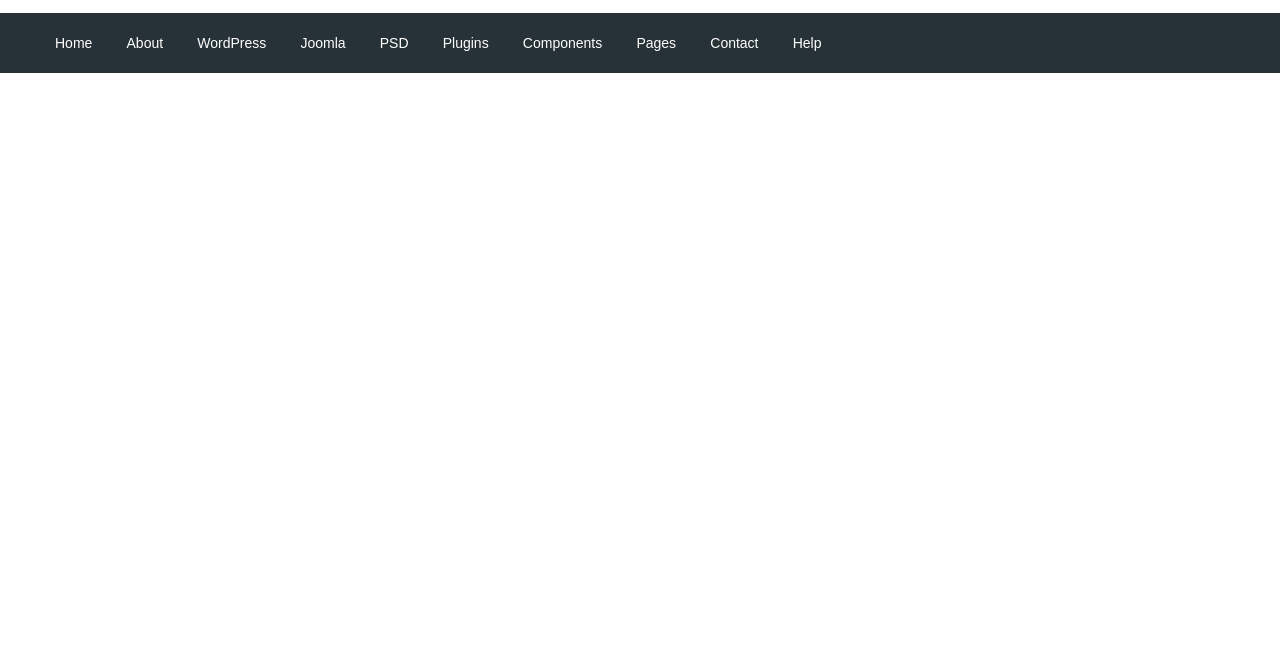
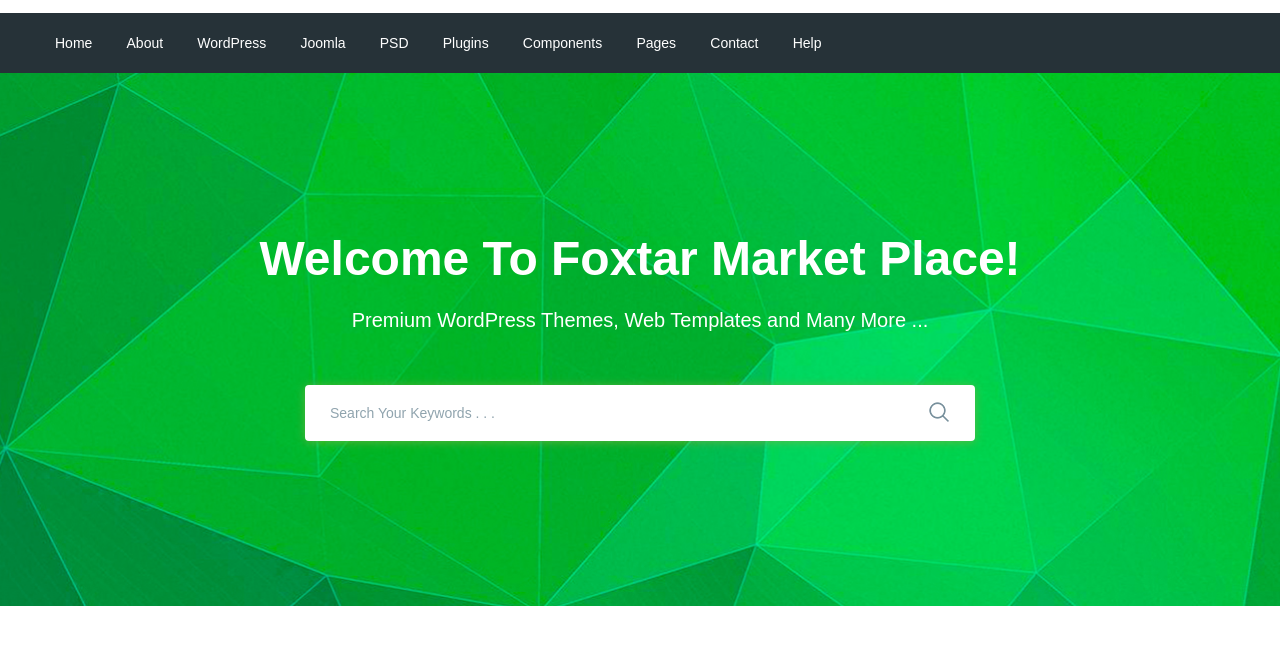
Before and after one commit to TracyGod/moderno, a website: page app/index.html in a window 1280 px wide. Shown: the part 77-722 px from the top of the page. Drawn offline with nearby package versions, Linux system fonts and the light colour scheme; files that its build step writes are made by us from their sources.

Commit message:
added search section

```diff
--- a/app/index.html
+++ b/app/index.html
@@ -99,6 +99,27 @@
 
   </header>
 
+  <section class="search" style=" background-image: url(images/search-bg.jpg);">
+    <div class="container">
+      <div class="search__inner">
+        <div class="search__inner-title">
+          Welcome To Foxtar Market Place!
+        </div>
+        <div class="search__inner-text">
+          Premium WordPress Themes, Web Templates and Many More ...
+        </div>
+        <div class="search__inner-form">
+          <form>
+            <input type="text" placeholder="Search Your Keywords . . ." required>
+            <button type="submit">
+              <img src="images/icons/search.png" alt="">
+            </button>
+          </form>
+        </div>
+      </div>
+    </div>
+  </section>
+
   <script src="https://ajax.googleapis.com/ajax/libs/jquery/3.5.1/jquery.min.js"></script>
   <script src="js/libs.min.js"></script>
   <script src="js/main.min.js"></script>
--- a/app/scss/style.scss
+++ b/app/scss/style.scss
@@ -59,3 +59,59 @@
     font-size: 14px;
   }
 }
+
+.search {
+  background-repeat: no-repeat;
+  background-size: cover;
+  background-position: center;
+  min-height: 533px;
+}
+
+.search__inner {
+  padding: 150px 0px 100px;
+  color: #fff;
+  text-align: center;
+  &-title{
+   margin-bottom: 10px;
+   font-size: 48px;
+   font-weight: 700;
+   line-height: 72px;
+  }
+
+  &-text{
+    margin-bottom: 50px;
+    font-size: 20px;
+    font-weight: 500;
+    line-height: 30px;
+  }
+
+  &-form{
+    max-width: 670px;
+    margin: 0 auto;
+    position: relative;
+    input{
+      display: block;
+      width: 100%;
+      box-shadow: 0px 1px 10px 0px rgba(124, 178, 64, 0.75);
+      border-radius: 4px;
+      height: 56px;
+      border: none;
+      font-size: 14px;
+      font-weight: 500;
+      padding-left: 25px;
+      padding-right: 60px;
+      &::placeholder{
+        color: #90a4ae;
+        font-weight: 500;
+      }
+    }
+    button{
+      position: absolute;
+      border: none;
+      background-color: transparent;
+      right: 20px;
+      top: 16px;
+      cursor: pointer;
+    }
+  }
+}
```
Also changed, not shown: app/images/icons/search.png (added), app/images/icons/search.svg (added), app/images/search-bg.jpg (added).
